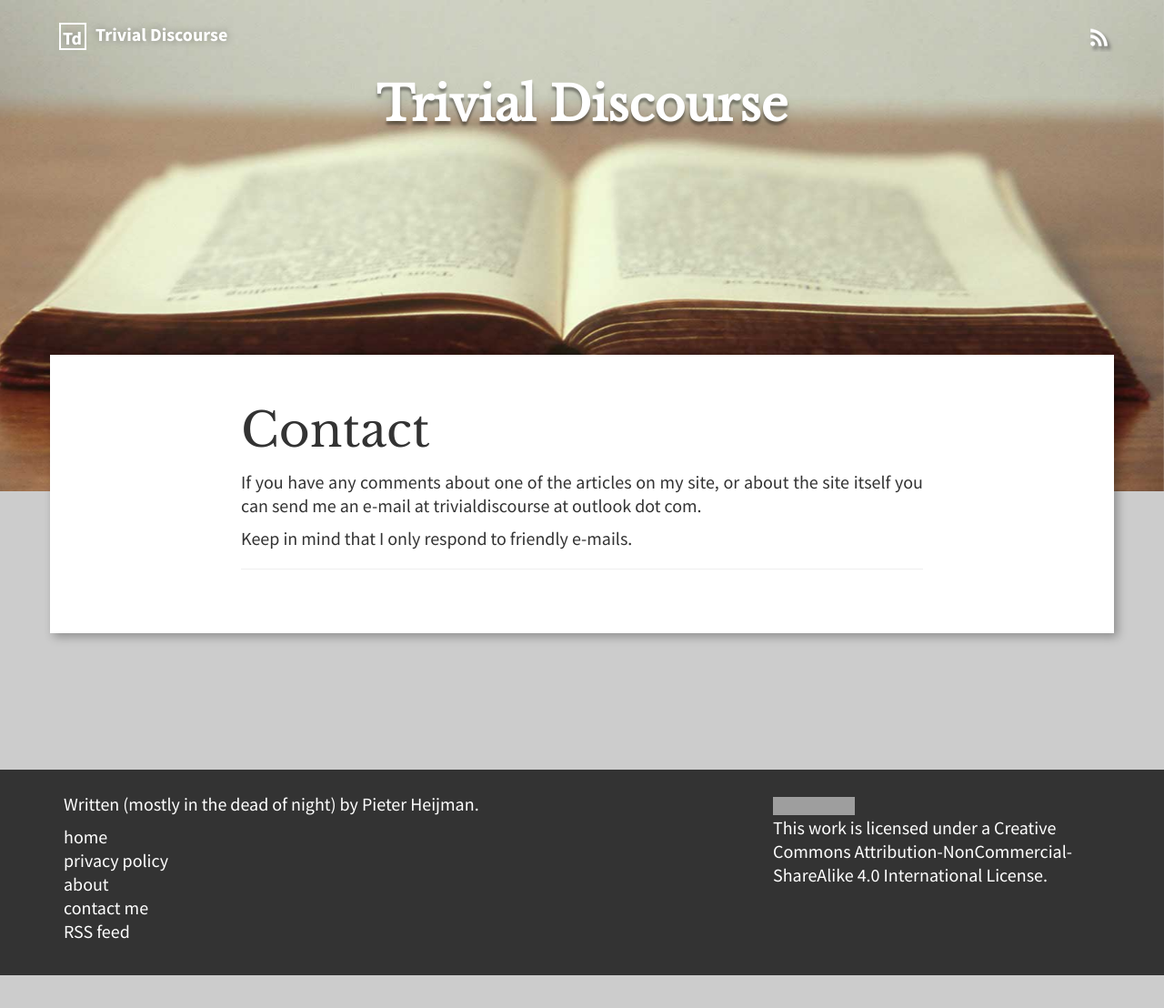
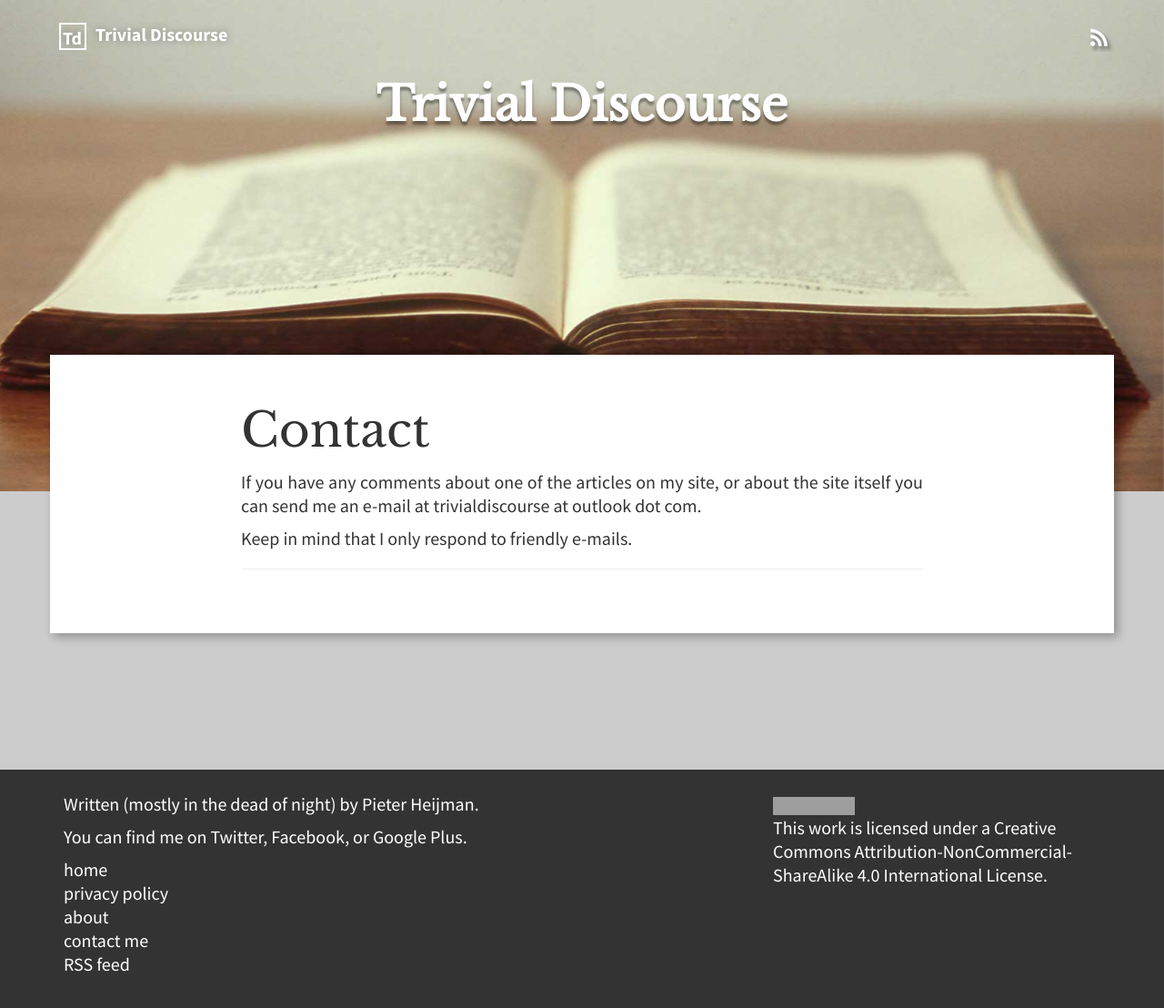
Before and after one commit to PieterHeijman/PieterHeijman.github.io, a Jekyll site: the page built from contact.html, in a window 1280 px wide and 1108 px high. Shown: the whole window at 91% size. Built offline with Jekyll 4.4.1, drawn with Linux system fonts in a browser that asks for light colours; nearby versions of some CDN libraries; Markdown is read by kramdown in place of the engine named in the settings; grey boxes are pictures that could not be loaded.

Commit message:
Even more tweaks?
Yup

```diff
--- a/_layouts/page15.html
+++ b/_layouts/page15.html
@@ -64,6 +64,7 @@
 				<div class="row">
 					<div class="col-md-8">
 						<p>Written (mostly in the dead of night) by Pieter Heijman.</p>
+						<p>You can find me on <a href="http://www.twitter.com/SemTeK" title="Follow me on Twitter" target="_blank">Twitter</a>, <a href="https://www.facebook.com/pieter.heijman" title="I am also on Facebook" target="_blank">Facebook</a>, or <a href="https://plus.google.com/+PieterHeijman" title="Add me to your circles on Google Plus" target="_blank">Google Plus</a>.</p>
 						<ul class="list-unstyled">
 							<li><a href="/">home</a></li>
 							<li><a href="/privacy.html">privacy policy</a></li>
--- a/_layouts/post15.html
+++ b/_layouts/post15.html
@@ -171,6 +171,7 @@
 				<div class="row">
 					<div class="col-md-8">
 						<p>Written (mostly in the dead of night) by Pieter Heijman.</p>
+						<p>You can find me on <a href="http://www.twitter.com/SemTeK" title="Follow me on Twitter" target="_blank">Twitter</a>, <a href="https://www.facebook.com/pieter.heijman" title="I am also on Facebook" target="_blank">Facebook</a>, or <a href="https://plus.google.com/+PieterHeijman" title="Add me to your circles on Google Plus" target="_blank">Google Plus</a>.</p>
 						<ul class="list-unstyled">
 							<li><a href="/">home</a></li>
 							<li><a href="/privacy.html">privacy policy</a></li>
```
